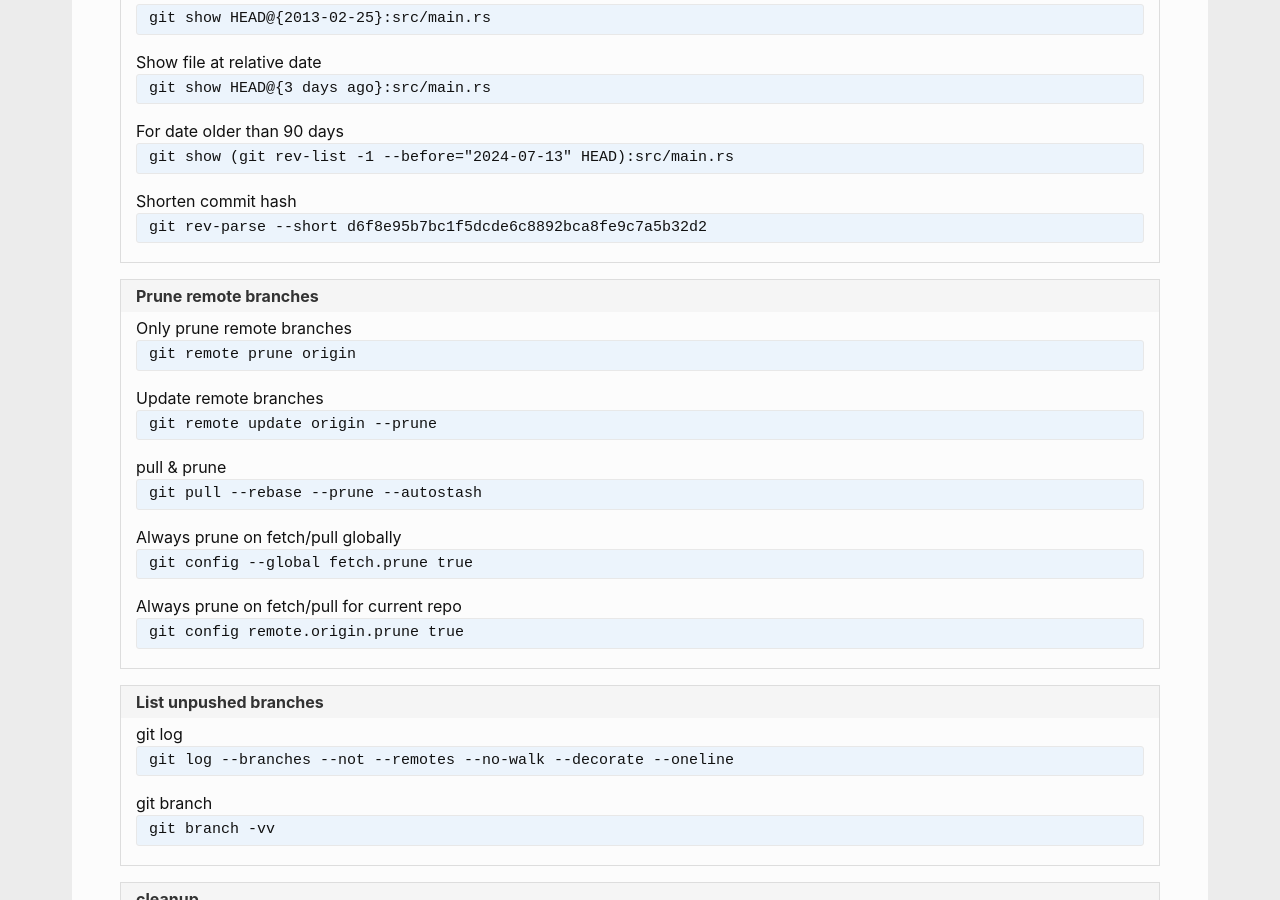
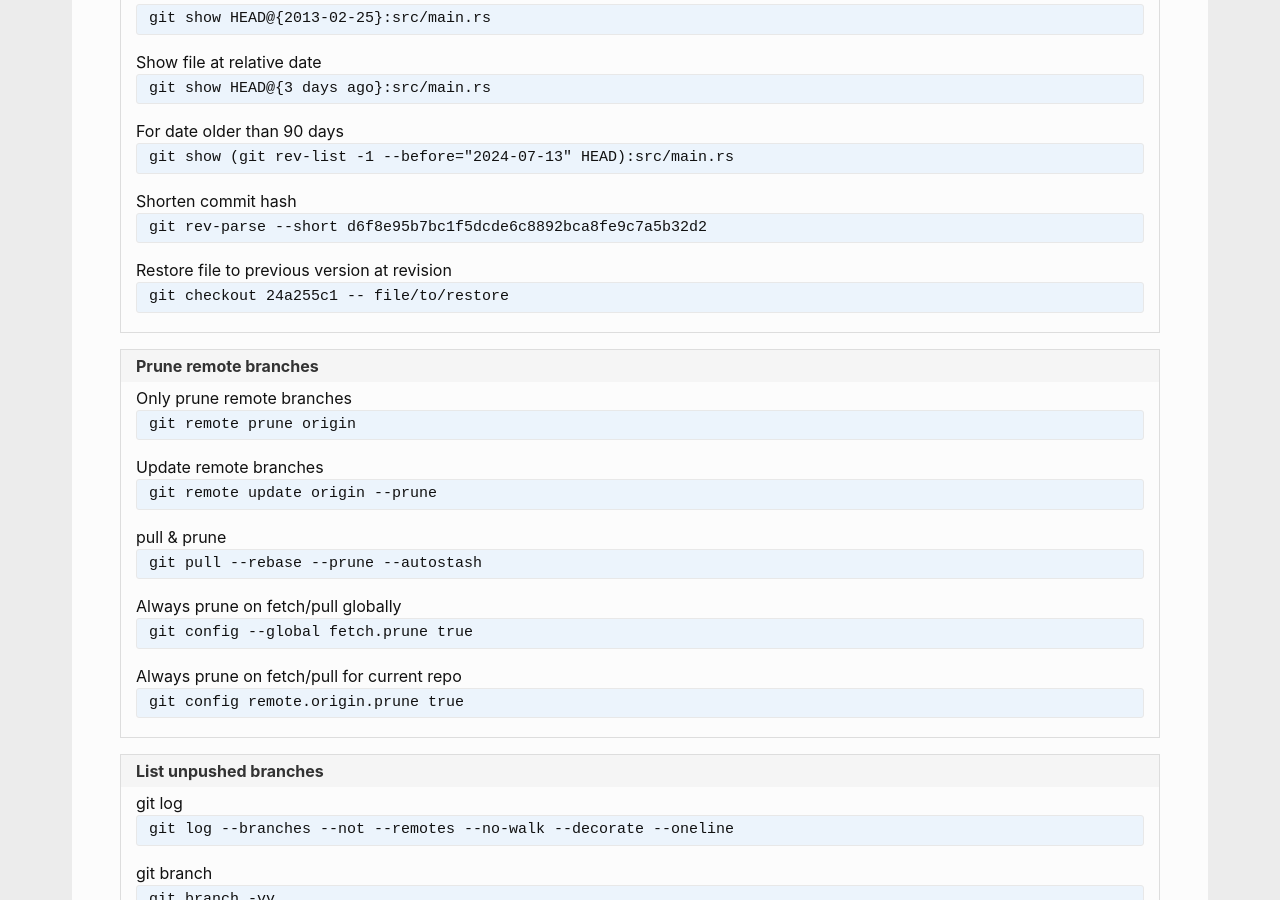
Before and after one commit to andreas-mausch/cheatsheets, a Jekyll site: the page built from _cheatsheets/git.md, in a window 1280 px wide and 900 px high, scrolled down 968 px. Built offline with Jekyll 4.4.1, drawn with Linux system fonts in a browser that asks for light colours.

Commit message:
git: Restore file to previous version

```diff
--- a/_cheatsheets/git.md
+++ b/_cheatsheets/git.md
@@ -23,6 +23,7 @@ section:
       Show file at relative date: git show HEAD@{3 days ago}:src/main.rs
       For date older than 90 days: git show (git rev-list -1 --before="2024-07-13" HEAD):src/main.rs
       Shorten commit hash: git rev-parse --short d6f8e95b7bc1f5dcde6c8892bca8fe9c7a5b32d2
+      Restore file to previous version at revision: git checkout 24a255c1 -- file/to/restore
   - name: Prune remote branches
     commands:
       Only prune remote branches: git remote prune origin
```
